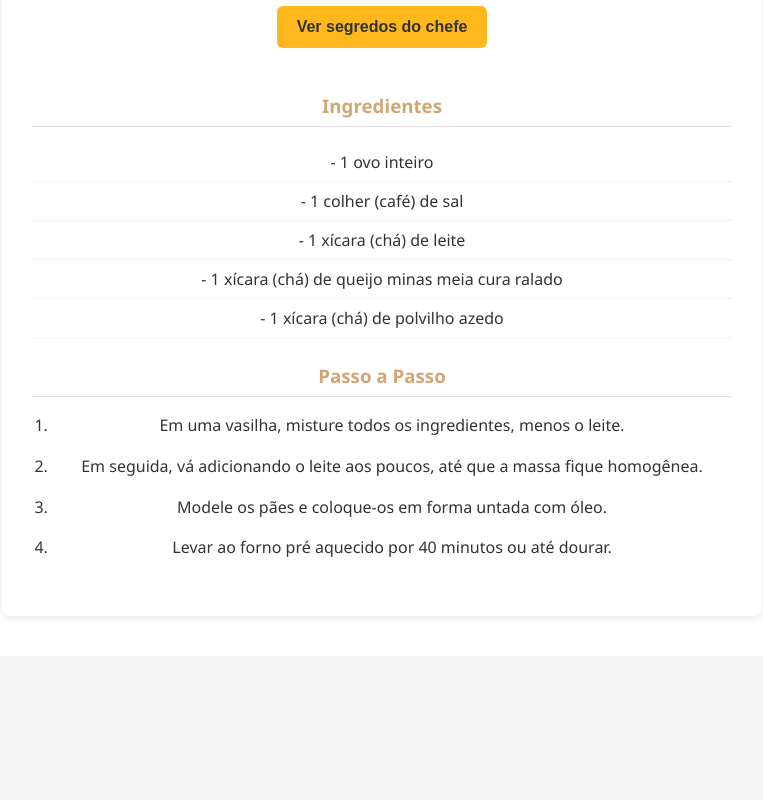
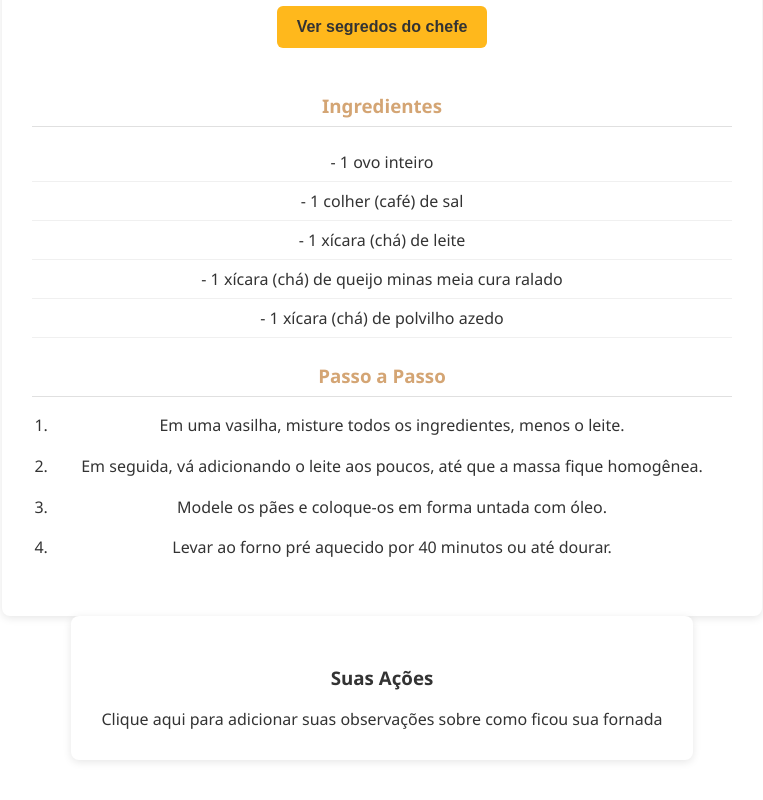
Before and after one commit to VitorIbraim/receitas-de-minas, a plain HTML site: page index.html in a window 1280 px wide. Shown: the part 806-1606 px from the top of the page, without its empty margins (278-1041 px from the left). Before the commit the page ends 1462 px from the top, so only its background shows below. Drawn offline with Linux system fonts and the light colour scheme.

Commit message:
feat/ implementa area de ações

```diff
--- a/assets/css/styles.css
+++ b/assets/css/styles.css
@@ -16,7 +16,8 @@ header {
 
 main {
     display: flex;
-    justify-content: center;
+    flex-direction: column;
+    align-items: center;
     padding: 20px;
 }
 
--- a/index.html
+++ b/index.html
@@ -52,6 +52,14 @@
                     </ol>
                 </div>
             </section>
+            <section class="actions-section">
+                <h3>Suas Ações</h3>
+                <div contenteditable>
+                    Clique aqui para adicionar suas observações
+                    sobre como ficou sua fornada
+                </div>
+
+            </section>
             </main>
 
 
```
